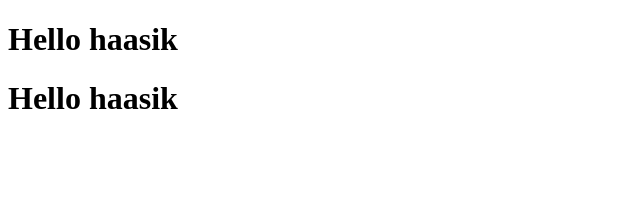
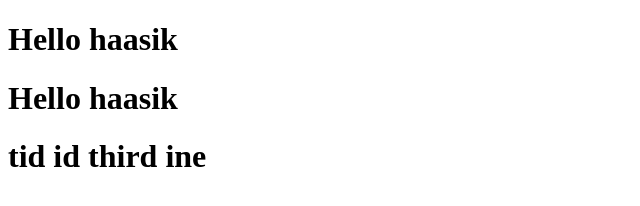
Before and after one commit to Aasik2002/test1, a plain HTML site: page index.html in a window 1280 px wide. Shown: the whole page, without its empty margins (0-640 px from the left). Drawn offline with Linux system fonts and the light colour scheme.

Commit message:
Update index.html

```diff
--- a/index.html
+++ b/index.html
@@ -8,6 +8,7 @@
 <body>
     <H1>Hello haasik</H1>
     <H1>Hello haasik</H1>
+    <H1>tid id third ine</H1>
 
 </body>
 </html>
```
